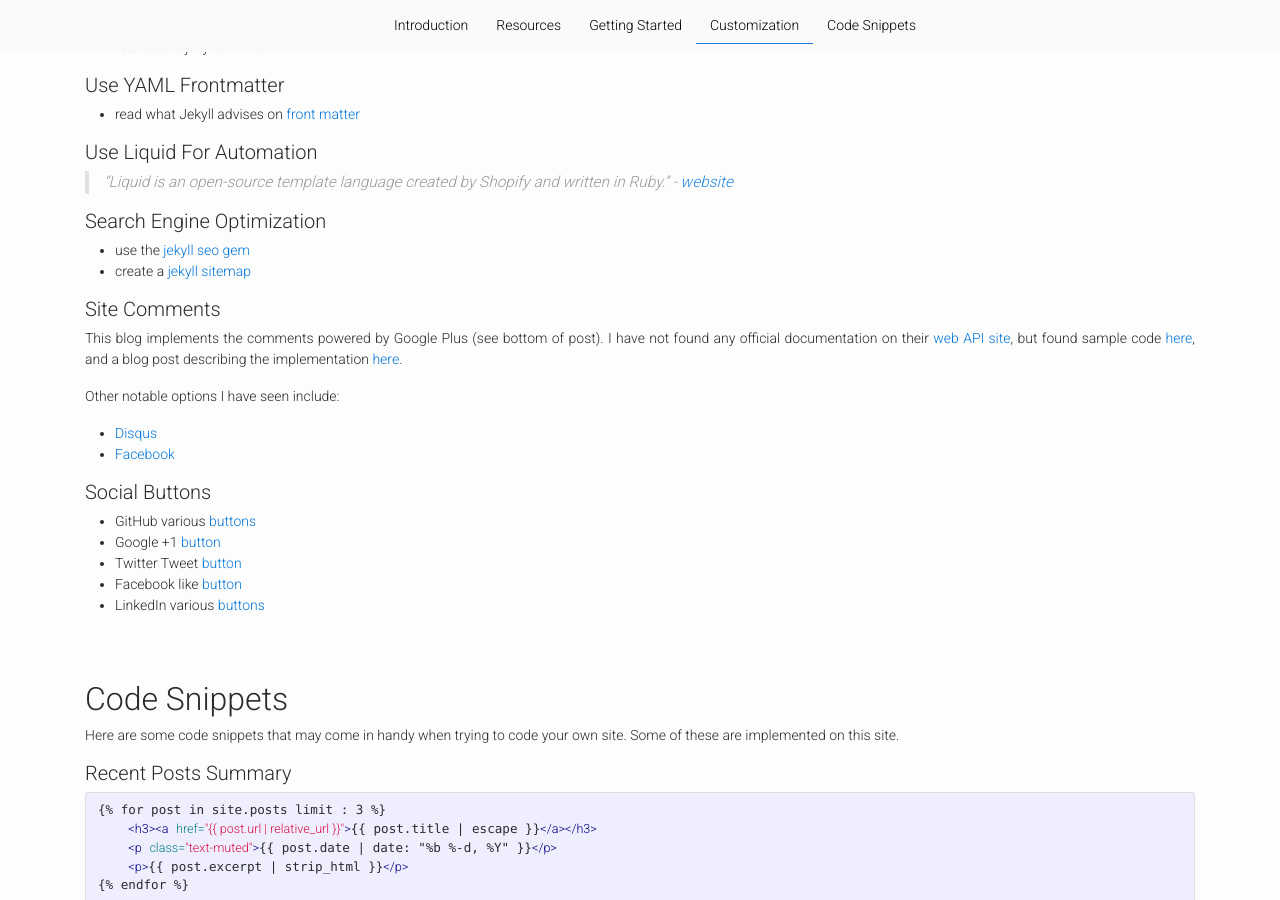
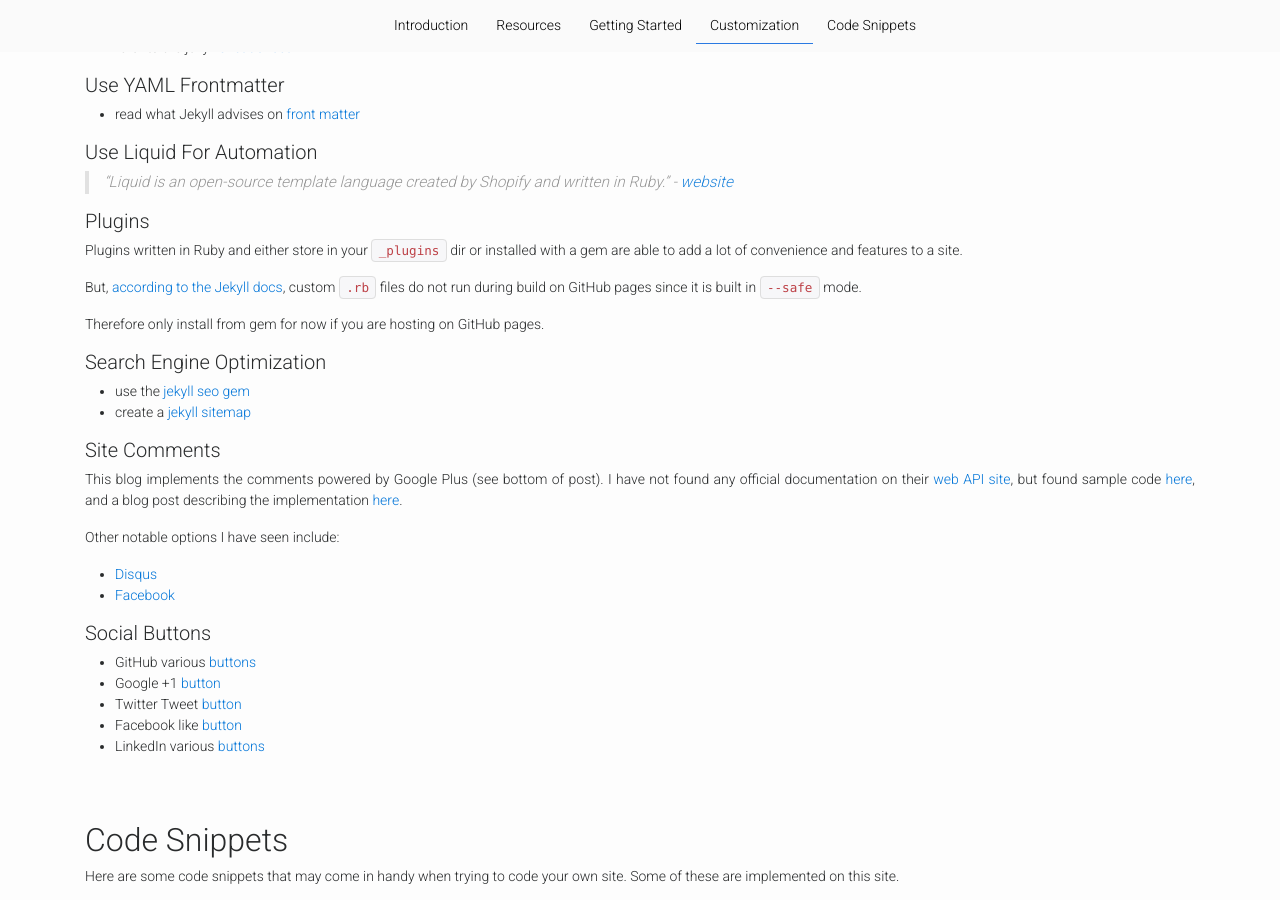
Before and after one commit to knanne/knanne.github.io, a Jekyll site: the page built from _posts/2016-10-25-Creating a website with Jekyll and GitHub Pages.md, in a window 1280 px wide and 900 px high, scrolled down 1346 px. Built offline with Jekyll 4.4.1, drawn with Linux system fonts in a browser that asks for light colours; comment, search, counter and statistics services are not loaded.

Commit message:
raw fix to post link

```diff
--- a/_posts/2016-10-25-Creating a website with Jekyll and GitHub Pages.md
+++ b/_posts/2016-10-25-Creating a website with Jekyll and GitHub Pages.md
@@ -71,6 +71,14 @@ To remove the default theme, remove the `gem 'minima'` in Gemfile, and remove `t
 #### use liquid for automation
 
 > "Liquid is an open-source template language created by Shopify and written in Ruby." - [website](https://shopify.github.io/liquid/)
+
+#### plugins
+
+Plugins written in Ruby and either store in your `_plugins` dir or installed with a gem are able to add a lot of convenience and features to a site.
+
+But, [according to the Jekyll docs](http://jekyllrb.com/docs/plugins/), custom `.rb` files do not run during build on GitHub pages since it is built in `--safe` mode.
+
+Therefore only install from gem for now if you are hosting on GitHub pages.
 
 #### search engine optimization
 
```
Also changed, not shown: _posts/2017-02-14-How to create custom post navigation in Jekyll.md (+1 -1 lines).
